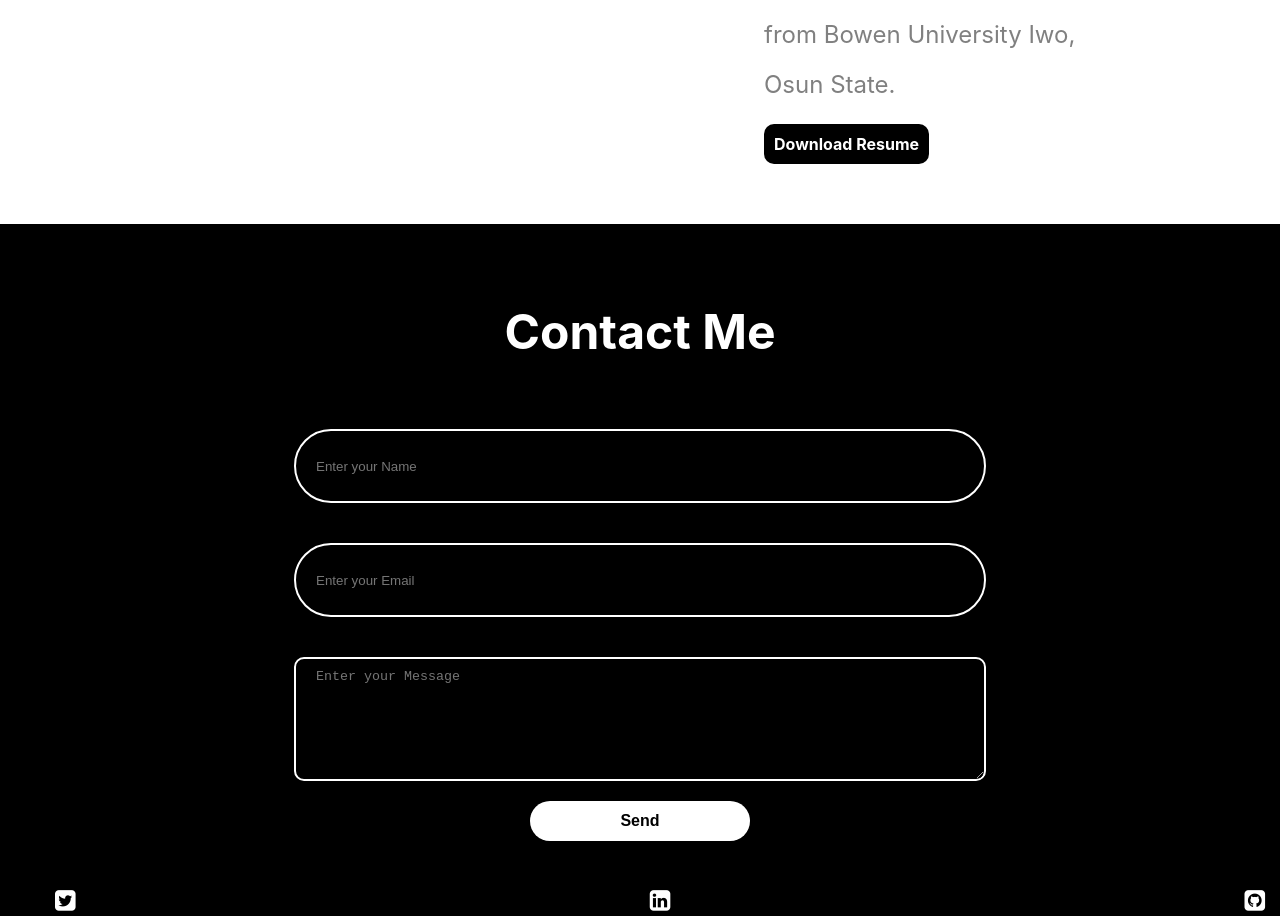
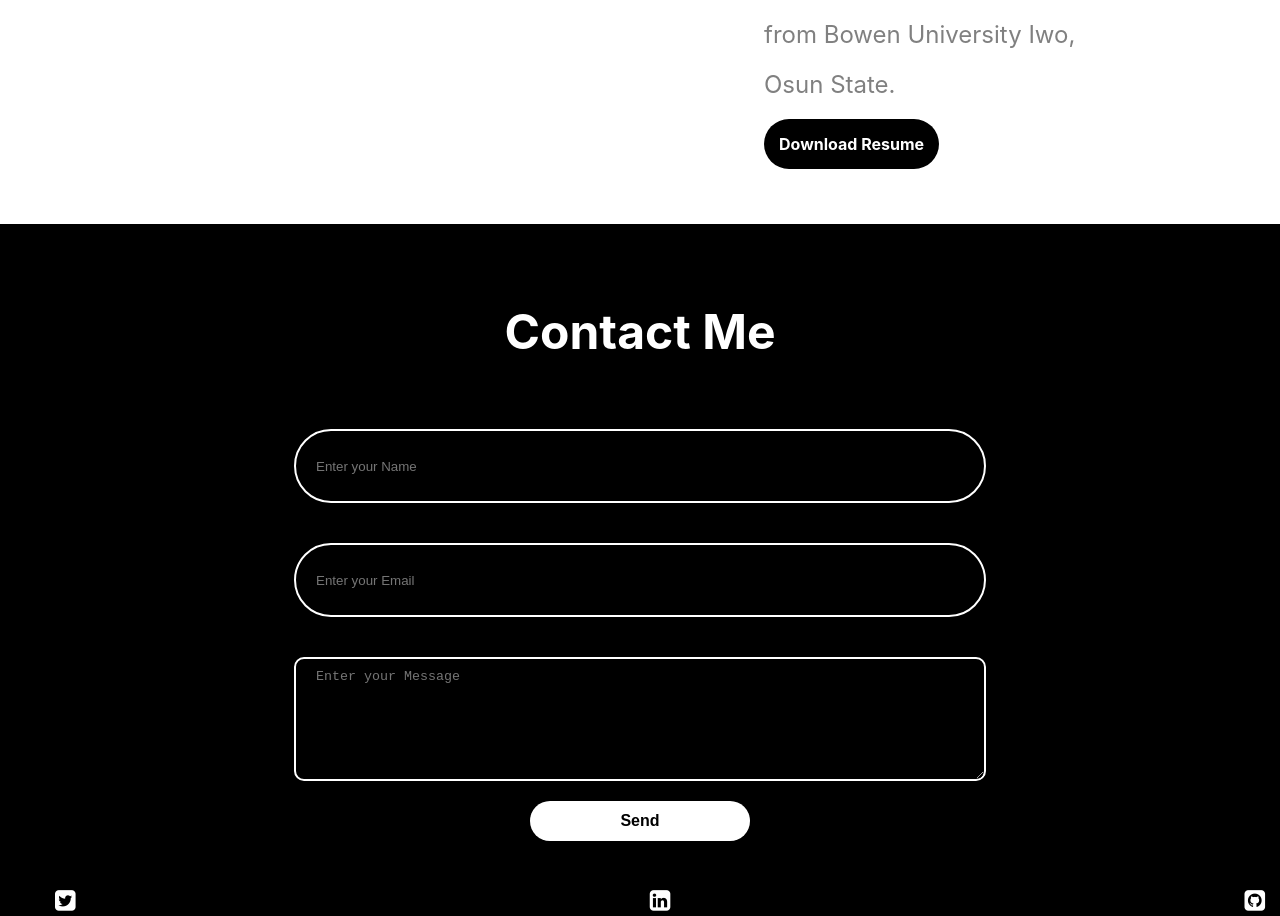
Before and after one commit to chinoyeh/my-website, a React (Create React App) app: page / in a window 1280 px wide. Shown: the part 2487-3403 px from the top of the page. Built offline with nearby package versions, Linux system fonts and the light colour scheme.

Commit message:
new touch up

```diff
--- a/src/Component/css/About.css
+++ b/src/Component/css/About.css
@@ -28,9 +28,9 @@
  }
  .download{
      text-decoration: none;
-     padding: 10px;
+     padding: 15px;
 
-     border-radius: 10px;
+     border-radius: 50px;
      color: white;
      background: black;
      font-weight: bold;
```
